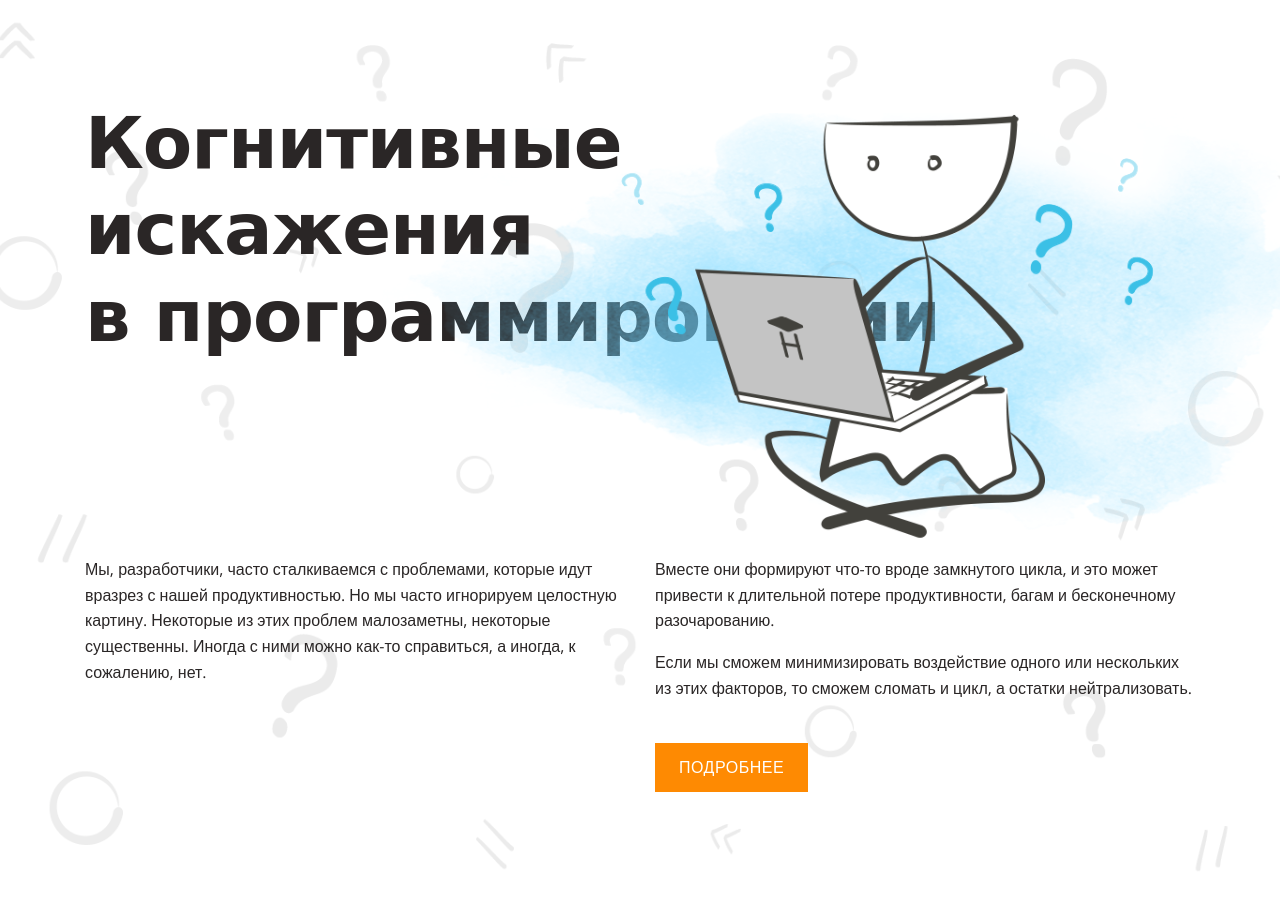
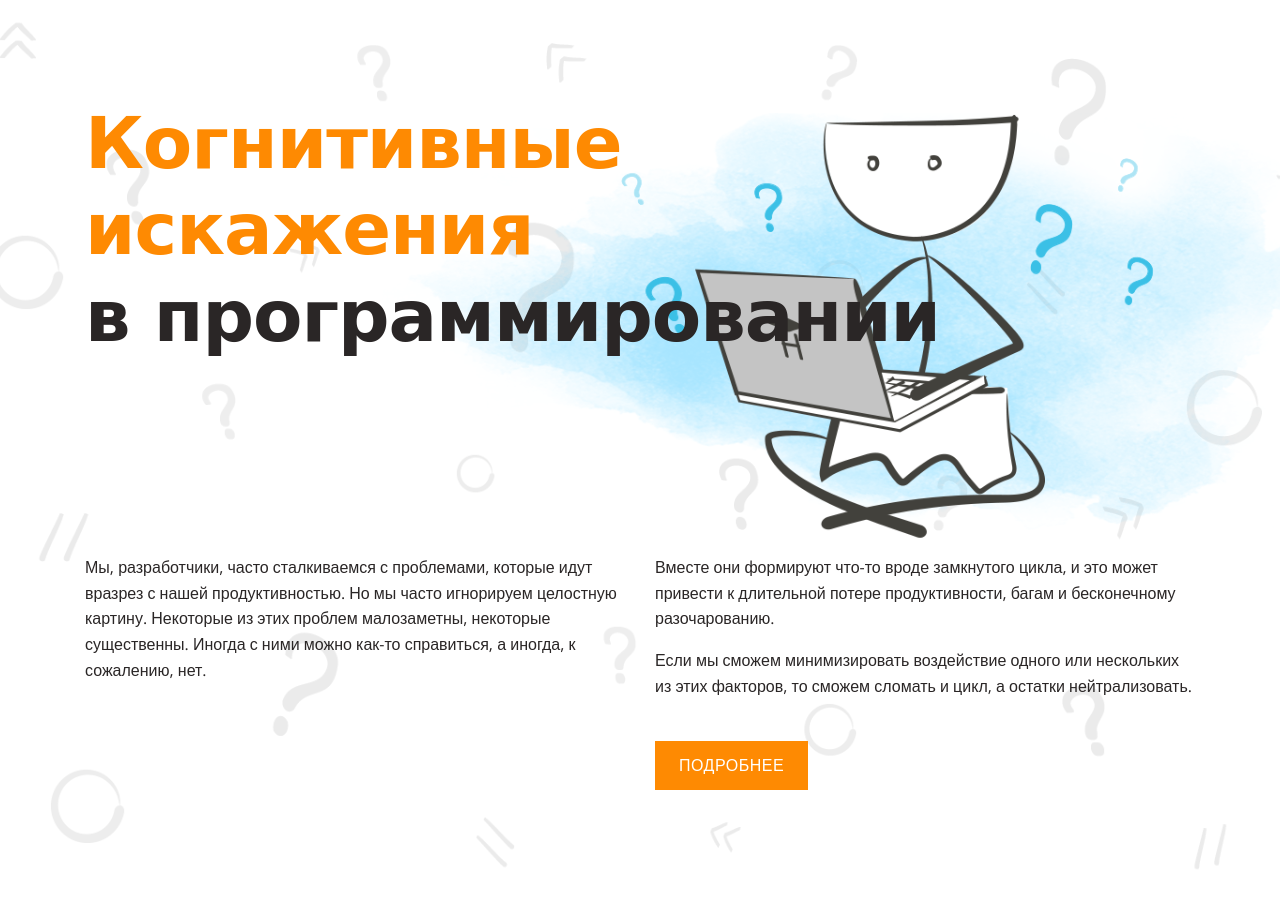
Before and after one commit to oltitov/layout-designer-project-lvl1, a website: page src/index.html in a window 1280 px wide. Drawn offline with nearby package versions, Linux system fonts and the light colour scheme; a web font is replaced by a local one.

Commit message:
step 3: header fix

```diff
--- a/src/styles/style.css
+++ b/src/styles/style.css
@@ -46,6 +46,10 @@ body {
 
 .title-level3 {
   font-size: 34px;
+}
+
+.text-orange {
+  color: var(--color-main);
 }
 
 .content {
@@ -109,6 +113,8 @@ body {
   text-decoration: none;
 }
 
+/** HEADER **/
+
 .header {
   overflow: hidden;
 }
@@ -116,7 +122,7 @@ body {
 .header-block {
   position: relative;
 
-  padding-bottom: 198px;
+  padding-bottom: 196px;
 }
 
 .header-block::before {
@@ -131,3 +137,7 @@ body {
 
   content: '';
 }
+
+.header .title-level1 {
+  position: relative;
+}
```
